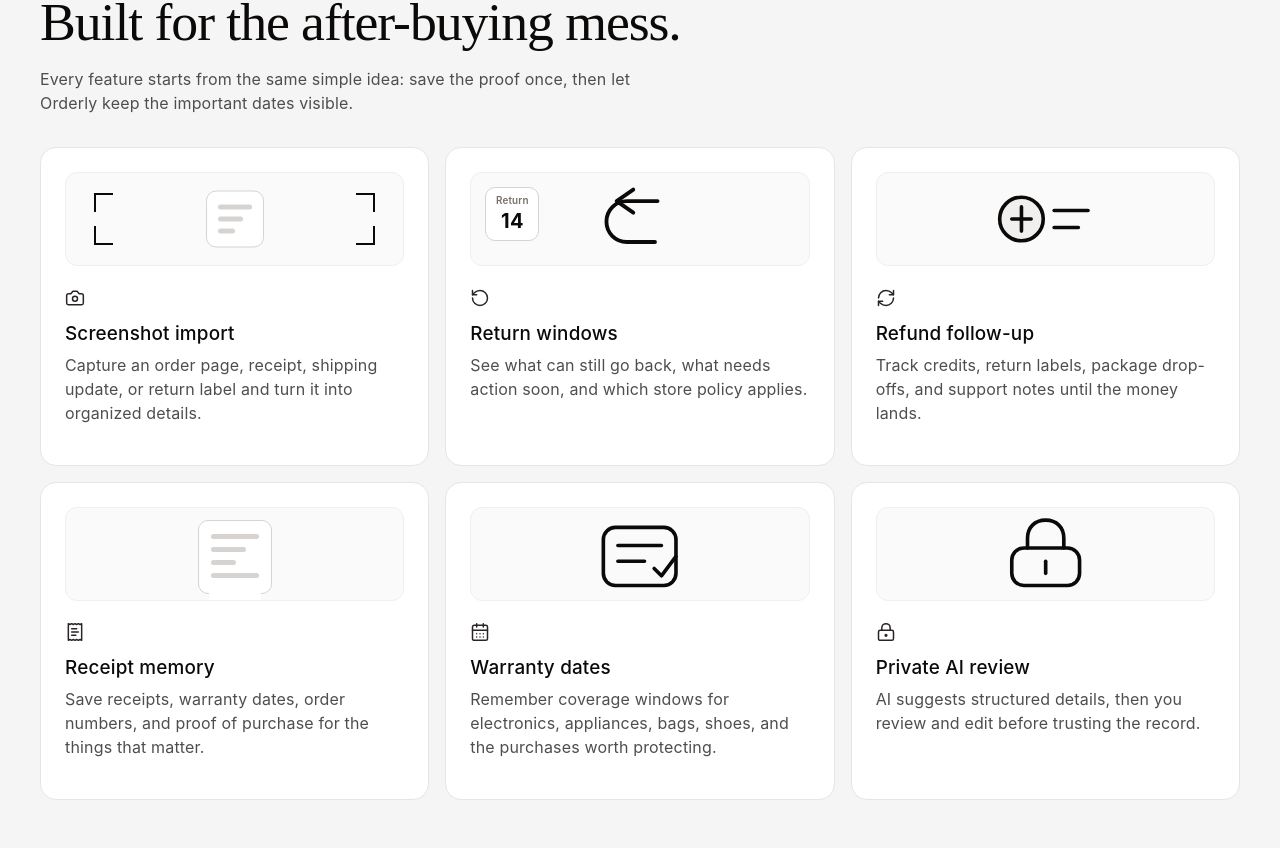
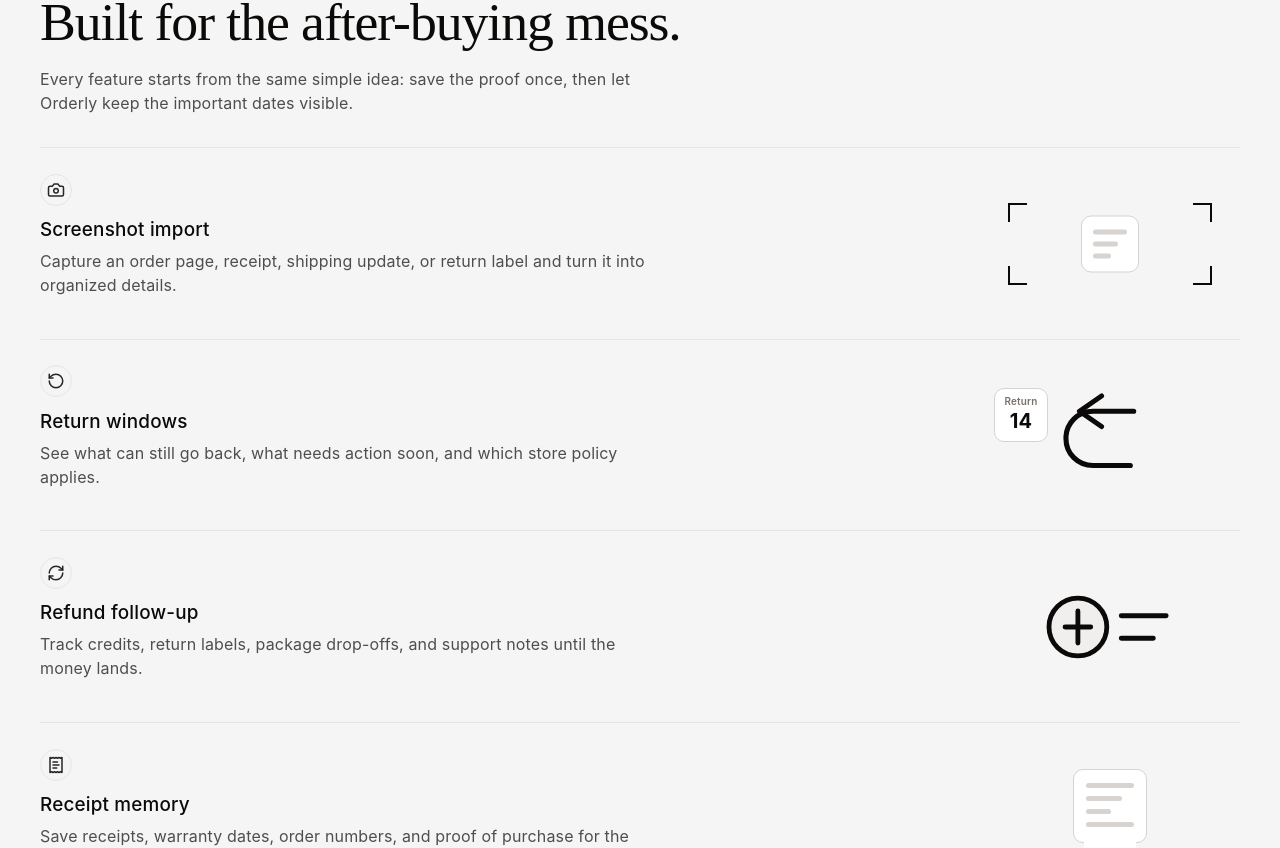
Before and after one commit to Synaphis/orderly-website, a Next.js app: page / in a window 1280 px wide. Shown: the part 1344-2192 px from the top of the page. Built offline with nearby package versions, Linux system fonts and the light colour scheme.

Commit message:
simplify orderly feature layout

```diff
--- a/app/components/ConceptIllustrations.tsx
+++ b/app/components/ConceptIllustrations.tsx
@@ -1,6 +1,6 @@
 import type { ReactNode } from "react";
 
-type FeatureKind = "screenshot" | "return" | "refund" | "receipt" | "warranty" | "privacy";
+type FeatureKind = "screenshot" | "return" | "refund" | "receipt" | "warranty";
 
 const flow = [
   { label: "Capture", detail: "Save the proof", mark: "01" },
@@ -116,15 +116,7 @@ export function FeatureIllustration({ kind }: { kind: FeatureKind }) {
     );
   }
 
-  return (
-    <IllustrationFrame>
-      <svg viewBox="0 0 120 76" role="img" aria-hidden="true">
-        <rect className="ink-line-fill" x="32" y="33" width="56" height="31" rx="10" />
-        <path className="ink-line" d="M45 33v-8c0-9 6-15 15-15s15 6 15 15v8" />
-        <path className="ink-line" d="M60 44v10" />
-      </svg>
-    </IllustrationFrame>
-  );
+  return null;
 }
 
 export function ReceiptFlowIllustration() {
--- a/app/globals.css
+++ b/app/globals.css
@@ -389,40 +389,47 @@ h3 {
   font-size: 1rem;
 }
 
-.feature-grid {
+.feature-list {
   display: grid;
-  grid-template-columns: repeat(3, minmax(0, 1fr));
-  gap: 1rem;
+  border-top: 1px solid var(--hairline);
 }
 
-.feature-card {
+.feature-item {
   display: grid;
-  align-content: start;
-  min-height: 270px;
-  padding: 1.5rem;
-  border: 1px solid var(--hairline);
-  border-radius: var(--radius-card);
-  background: var(--surface-card);
-  transition: box-shadow 160ms ease, transform 160ms ease;
+  grid-template-columns: minmax(0, 1fr) minmax(180px, 260px);
+  gap: clamp(1.5rem, 4vw, 3rem);
+  align-items: center;
+  min-height: 176px;
+  padding: 1.6rem 0;
+  border-bottom: 1px solid var(--hairline);
 }
 
-.feature-card:hover {
-  box-shadow: var(--shadow-soft);
-  transform: translateY(-1px);
+.feature-copy {
+  max-width: 620px;
+}
+
+.feature-icon {
+  display: inline-grid;
+  width: 32px;
+  height: 32px;
+  margin-bottom: 0.7rem;
+  place-items: center;
+  border: 1px solid var(--hairline);
+  border-radius: 999px;
+  color: var(--primary);
 }
 
 .feature-art {
-  margin-bottom: 1.35rem;
+  justify-self: end;
+  width: min(260px, 100%);
 }
 
 .illustration-frame {
   position: relative;
   width: 100%;
-  height: 94px;
+  height: 122px;
   overflow: hidden;
-  border: 1px solid var(--hairline-soft);
-  border-radius: 12px;
-  background: var(--canvas-soft);
+  background: transparent;
 }
 
 .illustration-frame svg {
@@ -561,7 +568,6 @@ h3 {
   content: "";
 }
 
-.feature-body svg,
 .privacy-panel svg,
 .process-list svg,
 .audience-strip svg {
@@ -570,7 +576,7 @@ h3 {
   stroke-width: 1.8;
 }
 
-.feature-body p,
+.feature-copy p,
 .privacy-panel p,
 .process-list p {
   color: var(--body);
@@ -819,7 +825,6 @@ h3 {
     min-height: auto;
   }
 
-  .feature-grid,
   .process-list {
     grid-template-columns: repeat(2, minmax(0, 1fr));
   }
@@ -880,14 +885,25 @@ h3 {
     display: none;
   }
 
-  .feature-grid,
   .process-list,
   .receipt-flow {
     grid-template-columns: 1fr;
   }
 
-  .feature-card {
+  .feature-item {
+    grid-template-columns: 1fr;
+    gap: 1rem;
     min-height: 0;
+    padding: 1.4rem 0;
+  }
+
+  .feature-art {
+    justify-self: start;
+    width: min(220px, 100%);
+  }
+
+  .illustration-frame {
+    height: 104px;
   }
 
   .cta-actions {
--- a/app/page.tsx
+++ b/app/page.tsx
@@ -47,12 +47,6 @@ const features = [
     text: "Remember coverage windows for electronics, appliances, bags, shoes, and the purchases worth protecting.",
     icon: CalendarDays,
     kind: "warranty" as const
-  },
-  {
-    title: "Private AI review",
-    text: "AI suggests structured details, then you review and edit before trusting the record.",
-    icon: LockKeyhole,
-    kind: "privacy" as const
   }
 ];
 
@@ -114,18 +108,20 @@ export default function Home() {
               Every feature starts from the same simple idea: save the proof once, then let Orderly keep the important dates visible.
             </p>
           </div>
-          <div className="feature-grid">
-            {features.map((feature, index) => {
+          <div className="feature-list">
+            {features.map((feature) => {
               const Icon = feature.icon;
               return (
-                <article className={`feature-card feature-${index + 1}`} key={feature.title}>
+                <article className="feature-item" key={feature.title}>
+                  <div className="feature-copy">
+                    <span className="feature-icon">
+                      <Icon size={18} />
+                    </span>
+                    <h3>{feature.title}</h3>
+                    <p>{feature.text}</p>
+                  </div>
                   <div className="feature-art">
                     <FeatureIllustration kind={feature.kind} />
-                  </div>
-                  <div className="feature-body">
-                    <Icon size={20} />
-                    <h3>{feature.title}</h3>
-                    <p>{feature.text}</p>
                   </div>
                 </article>
               );
```
